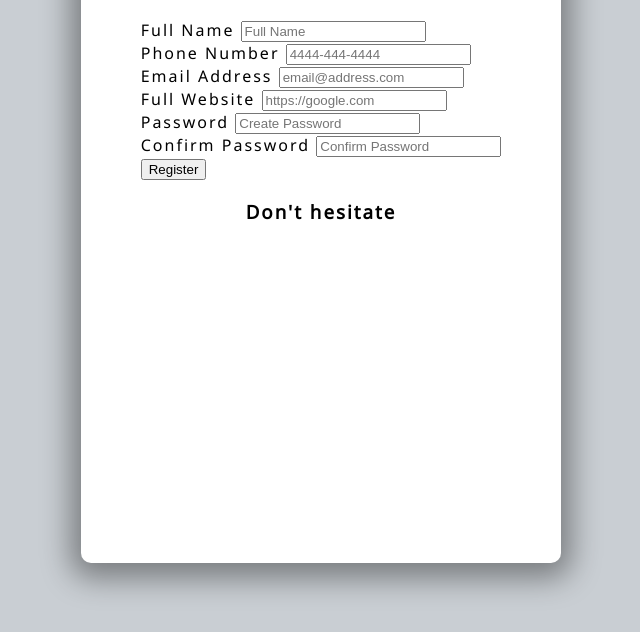
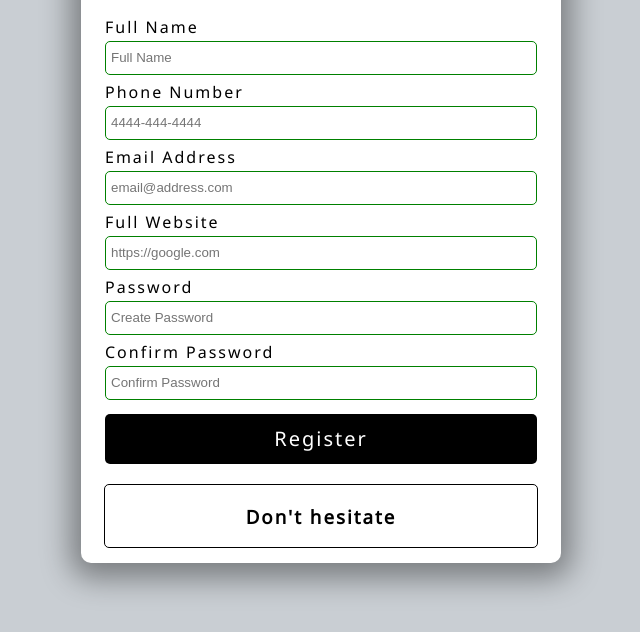
Before and after one commit to SamedYalnizz/form-validator, a plain HTML site: page index.html in a window 1280 px wide. Shown: the part 152-784 px from the top of the page, without its empty margins (319-959 px from the left). Drawn offline with Linux system fonts and the light colour scheme.

Commit message:
styling form

```diff
--- a/style.css
+++ b/style.css
@@ -26,3 +26,69 @@ body {
   border-radius: 10px;
   box-shadow: 0 5px 30px 10px rgba(0, 0, 0, 0.4);
 }
+
+/* Form */
+form {
+  width: 90%
+}
+
+.form-group {
+  height: 65px;
+}
+
+label {
+  position: relative;
+  bottom: 3px;
+}
+
+input {
+  width: 100%;
+  height: 34px;
+  padding: 5px;
+  border: 1px solid black;
+  border-radius: 5px;
+  outline: none;
+  box-sizing: border-box;
+  transition: all 0.3s;
+}
+
+input:valid {
+  border: 1px solid green;
+}
+
+input:invalid{
+  border: 1px solid red;
+}
+
+button {
+  cursor: pointer;
+  color: white;
+  background-color: black;
+  border: none;
+  border-radius: 5px;
+  height: 50px;
+  width: 100%;
+  font-family: 'Noto Sans', sans-serif;
+  font-size: 20px;
+  letter-spacing: 2px;
+  margin-top: 5px;
+}
+
+button:hover {
+  filter: brightness(200%);
+  background: rgb(22, 22, 22);
+}
+
+button:focus {
+  outline:none;
+}
+
+.message-container {
+  border: 1px solid black;
+  border-radius: 5px;
+  width: 90%;
+  margin-top: 20px;
+  display: flex;
+  justify-content: center;
+  color: black;
+}
```
